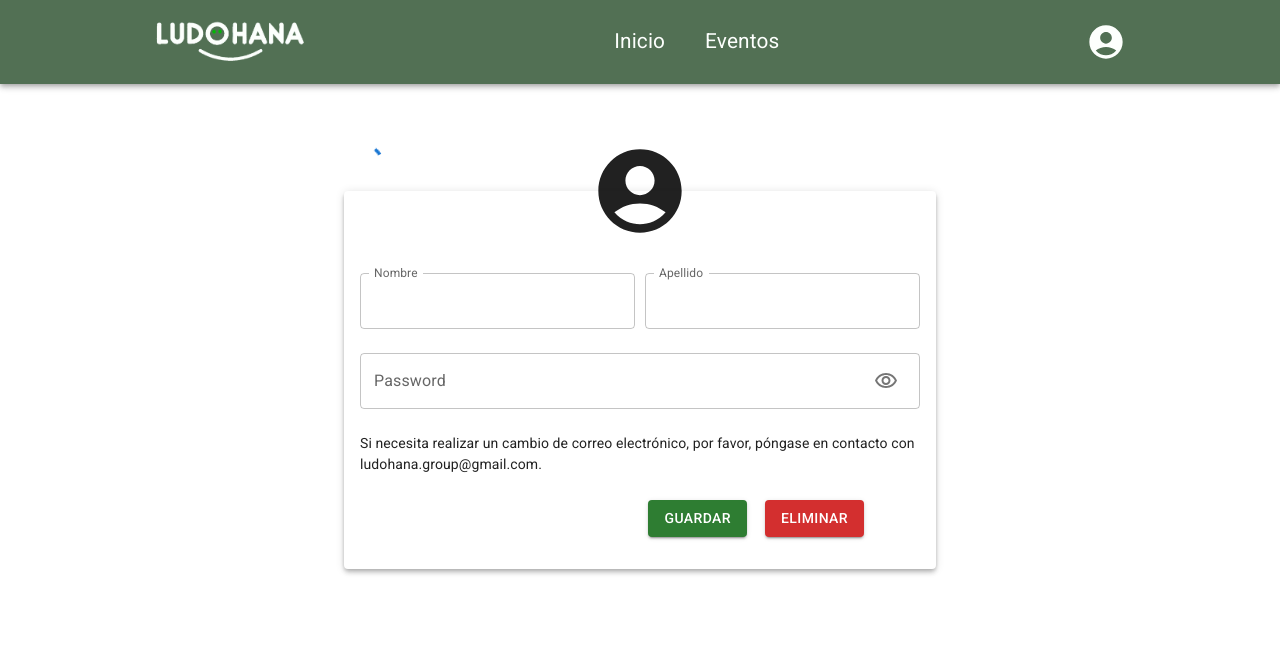
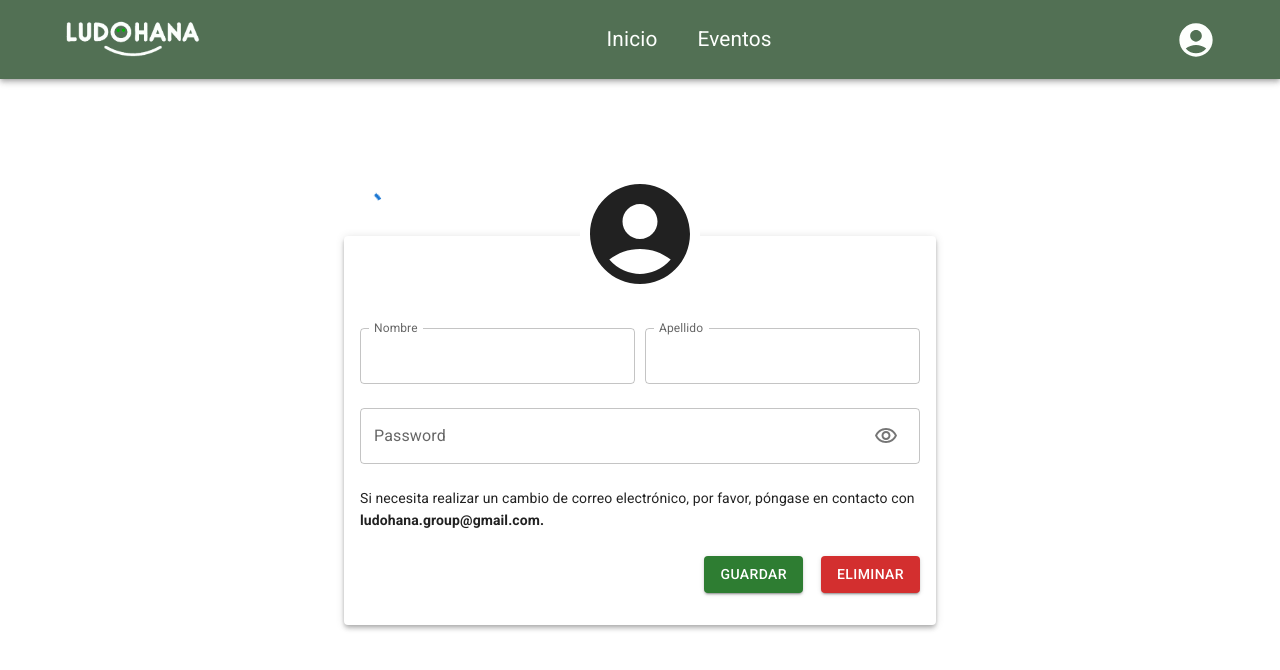
Before and after one commit to judifede/LudOhana, a React (Vite) app: page /profile in a window 1280 px wide. Shown: the top 670 px of the page. Built offline with nearby package versions, Linux system fonts and the light colour scheme; no server answers; sample sign-in values are in the browser's storage.

Commit message:
style presentation

```diff
--- a/src/Components/EventCard/EventCard.jsx
+++ b/src/Components/EventCard/EventCard.jsx
@@ -112,7 +112,7 @@ const EventCard = ({
               {messageDeleteEvent}
             </Typography>
 
-            <Box sx={{ display: 'flex', justifyContent: 'space-around' }}>
+            <Box sx={{ display: 'flex', justifyContent: 'space-between' }}>
               <Button
                 variant="contained"
                 color="success"
@@ -210,7 +210,8 @@ const EventCard = ({
         <CardActions
           sx={{
             display: 'flex',
-            justifyContent: 'space-around',
+            justifyContent: 'end',
+            gap: "10px",
             pb: 3,
           }}
         >
--- a/src/Components/EventCardList/EventCardList.css
+++ b/src/Components/EventCardList/EventCardList.css
@@ -4,6 +4,7 @@
   justify-content: space-between;
   padding: 0 1.3% 0;
   align-items: center;
+
 }
 
 .filter-bar {
@@ -12,15 +13,19 @@
   align-items: center;
 }
 
+.event-container {
+  padding: 0 3%;
+}
+
 .event-card-container {
   display: flex;
   flex-wrap: wrap;
-  justify-content: left;
+  justify-content: start;
 }
 
 .filter-title {
   display: flex;
   flex-wrap: wrap;
-  justify-content: center;
+  justify-content: end;
   align-items: center;
 }
--- a/src/Components/EventCardList/EventCardList.jsx
+++ b/src/Components/EventCardList/EventCardList.jsx
@@ -101,6 +101,7 @@ const EventCardList = () => {
       {isLoading && (
         <CircularProgress sx={{ display: 'block', margin: 'auto' }} />
       )}
+      <div className='event-container'>
         <div className="title-Card-Bar">
           <div className="filter-title">
             <h1>{filterTitle}</h1>
@@ -124,7 +125,6 @@ const EventCardList = () => {
               <InputLabel id="filter-label" />
               <Select
                 labelId="filter-label"
-              defaultValue="Composed TextField"
                 value={filter}
                 onChange={handleFilterChange}
                 startAdornment={<FilterAlt sx={{ mr: 1 }} />}
@@ -153,7 +153,9 @@ const EventCardList = () => {
                   </MenuItem>
                 )}
                 {localStorage.getItem('role') === 'admin' && (
-                <MenuItem value="EventosAprobados">Eventos Aprobados</MenuItem>
+                  <MenuItem value="EventosAprobados">
+                    Eventos Aprobados
+                  </MenuItem>
                 )}
                 {localStorage.getItem('role') === 'admin' && (
                   <MenuItem value="EventosRechazados">
@@ -170,6 +172,7 @@ const EventCardList = () => {
             <EventCard key={idx} event={event} setRefresh={setRefresh} />
           ))}
         </div>
+      </div>
     </>
   )
 }
--- a/src/Components/EventDetails/EventDetails.jsx
+++ b/src/Components/EventDetails/EventDetails.jsx
@@ -342,7 +342,7 @@ const EventDetails = () => {
                     placeholder="Número de inscritos"
                   />
 
-                  <Box sx={{ display: 'flex', justifyContent: 'space-around' }}>
+                  <Box sx={{ display: 'flex', justifyContent: 'space-between' }}>
                     <Button
                       variant="contained"
                       color="success"
@@ -398,7 +398,7 @@ const EventDetails = () => {
                     {messageCancelIns}
                   </Typography>
 
-                  <Box sx={{ display: 'flex', justifyContent: 'space-around' }}>
+                  <Box sx={{ display: 'flex', justifyContent: 'space-between' }}>
                     <Button
                       variant="contained"
                       color="success"
@@ -473,7 +473,7 @@ const EventDetails = () => {
                       placeholder="Cantidad a donar"
                     />
                   )}
-                  <Box sx={{ display: 'flex', justifyContent: 'space-around' }}>
+                  <Box sx={{ display: 'flex', justifyContent: 'space-between' }}>
                     <Button
                       variant="contained"
                       color="success"
--- a/src/Components/Header/Header.jsx
+++ b/src/Components/Header/Header.jsx
@@ -45,7 +45,8 @@ function Header() {
       color="backgroudHeader"
       sx={{
         flexDirection: 'row',
-        justifyContent: 'space-around',
+        padding: '0 5%',
+        justifyContent: 'space-between',
         alignItems: 'center',
       }}
     >
--- a/src/Components/Materials/Materials.jsx
+++ b/src/Components/Materials/Materials.jsx
@@ -272,7 +272,7 @@ function Materials() {
             ¿Está seguro de que desea borrar el material?
           </Typography>
           <Typography id="modal-description" sx={{ mt: 2 }}></Typography>
-          <Box display="flex" justifyContent="space-around">
+          <Box display="flex" justifyContent="space-between">
             <Button
               variant="contained"
               color="error"
@@ -391,7 +391,7 @@ function Materials() {
               </FormControl>
             </Box>
 
-            <Box display="flex" justifyContent="space-around">
+            <Box display="flex" justifyContent="space-between">
               <Button
                 variant="contained"
                 color="success"
@@ -476,7 +476,7 @@ function Materials() {
               ></TextField>
             </Box>
 
-            <Box display="flex" justifyContent="space-around">
+            <Box display="flex" justifyContent="space-between">
               <Button
                 variant="contained"
                 color="success"
@@ -577,7 +577,7 @@ function Materials() {
               </FormControl>
             </Box>
 
-            <Box display="flex" justifyContent="space-around">
+            <Box display="flex" justifyContent="space-between">
               <Button
                 variant="contained"
                 color="success"
--- a/src/Pages/Home/Home.jsx
+++ b/src/Pages/Home/Home.jsx
@@ -9,19 +9,24 @@ import imageUrl3 from '../../assets/ninaConPerro.webp'
 
 function Home() {
   const CarrouselImgs = [imageUrl1, imageUrl2, imageUrl3]
-  const CarrouselHeaders = ["Safari de insectos", "Decubriendo el mar", "Aventura en el Bosque"]
-  const CarrouselTexts = ["¡Explora el fabuloso mundo de los insectos con actividades y observación!", "¡Ven con nosotros y descubre todas las maravillas que el mar nos ofrece!", "¡Explora la naturaleza con juegos y diversión para toda la familia!"]
+  const CarrouselHeaders = [
+    'Safari de insectos',
+    'Descubriendo el mar',
+    'Aventura en el Bosque',
+  ]
+  const CarrouselTexts = [
+    '¡Explora el fabuloso mundo de los insectos con actividades y observación!',
+    '¡Ven con nosotros y descubre todas las maravillas que el mar nos ofrece!',
+    '¡Explora la naturaleza con juegos y diversión para toda la familia!',
+  ]
   return (
     <Grid
       item
-      sx={{ marginTop: '20px' /* , justifyContent: 'center' , display: 'flex' , alignItems: 'center' , height: '100vh'  */}}
+      sx={{ marginTop: '20px' }}
       xs={10}
-    // sm={6} md={3} lg={3} xl={2.4}
+      // sm={6} md={3} lg={3} xl={2.4}
     >
-
-
-
-     <Carousel
+      <Carousel
         fullHeightHover={true}
         interval={7000}
         navButtonsProps={{
--- a/src/Pages/Profile/Profile.css
+++ b/src/Pages/Profile/Profile.css
@@ -2,7 +2,7 @@
     position: absolute;
     top: -50px;
     left: 50%;
-    transform: translateX(-50%);
+    transform: translate(-50%, -10%);
     z-index: 10;
-
+    background-color: white;
 }
--- a/src/Pages/Profile/Profile.jsx
+++ b/src/Pages/Profile/Profile.jsx
@@ -26,14 +26,11 @@ function Profile() {
   const [profile, setProfile] = useState({})
   const [modalDelete, setModalDelete] = useState('')
   const [isLoading, setIsLoading] = useState(true)
-  const warningChangeEmail =
-    'Si necesita realizar un cambio de correo electrónico, por favor, póngase en contacto con ludohana.group@gmail.com.'
 
   const handleGetUsers = async () => {
     const res = await getUser()
     setProfile(res)
     setIsLoading(false)
-
   }
 
   useEffect(() => {
@@ -71,13 +68,11 @@ function Profile() {
   return (
     <Grid
       item
-      sx={{ marginTop: '20px' }}
+      sx={{ marginTop: '70px' }}
       xs={6}
       // sm={6} md={3} lg={3} xl={2.4}
     >
-      {isLoading && (
-        <CircularProgress />
-      )}
+      {isLoading && <CircularProgress />}
       <Card
         elevation={4}
         sx={{
@@ -87,10 +82,10 @@ function Profile() {
           alignItems: 'center',
           position: 'relative',
           overflow: 'visible',
-          paddingTop: '50px',
+          paddingTop: '60px',
         }}
       >
-        <AccountCircle className="profileImg" sx={{ fontSize: '100px' }} />
+        <AccountCircle className="profileImg" sx={{ fontSize: '120px' }} />
         <CardContent>
           <Box sx={{ display: 'flex', gap: '10px' }}>
             <TextField
@@ -176,11 +171,18 @@ function Profile() {
             component="p"
             sx={{ marginTop: '16px', fontWeight: '400' }}
           >
-            {warningChangeEmail}
+            Si necesita realizar un cambio de correo electrónico, por favor,
+            póngase en contacto con <strong>ludohana.group@gmail.com.</strong>
           </Typography>
         </CardContent>
         <CardActions
-          sx={{ width: '100%', justifyContent: 'right', pb: 4, gap:'10px',pr:9 }}
+          sx={{
+            width: '100%',
+            justifyContent: 'right',
+            pb: 4,
+            gap: '10px',
+            pr: 2,
+          }}
         >
           <Button
             onClick={() => {
@@ -225,7 +227,13 @@ function Profile() {
                 ¿Estás seguro de que deseas eliminar tu cuenta?
               </Typography>
 
-              <Box sx={{ display: 'flex', justifyContent: 'space-around', gap:'20px'  }}>
+              <Box
+                sx={{
+                  display: 'flex',
+                  justifyContent: 'space-between',
+                  gap: '20px',
+                }}
+              >
                 <Button
                   variant="contained"
                   color="success"
```
Lines whose indentation alone changed are shown as unchanged.
